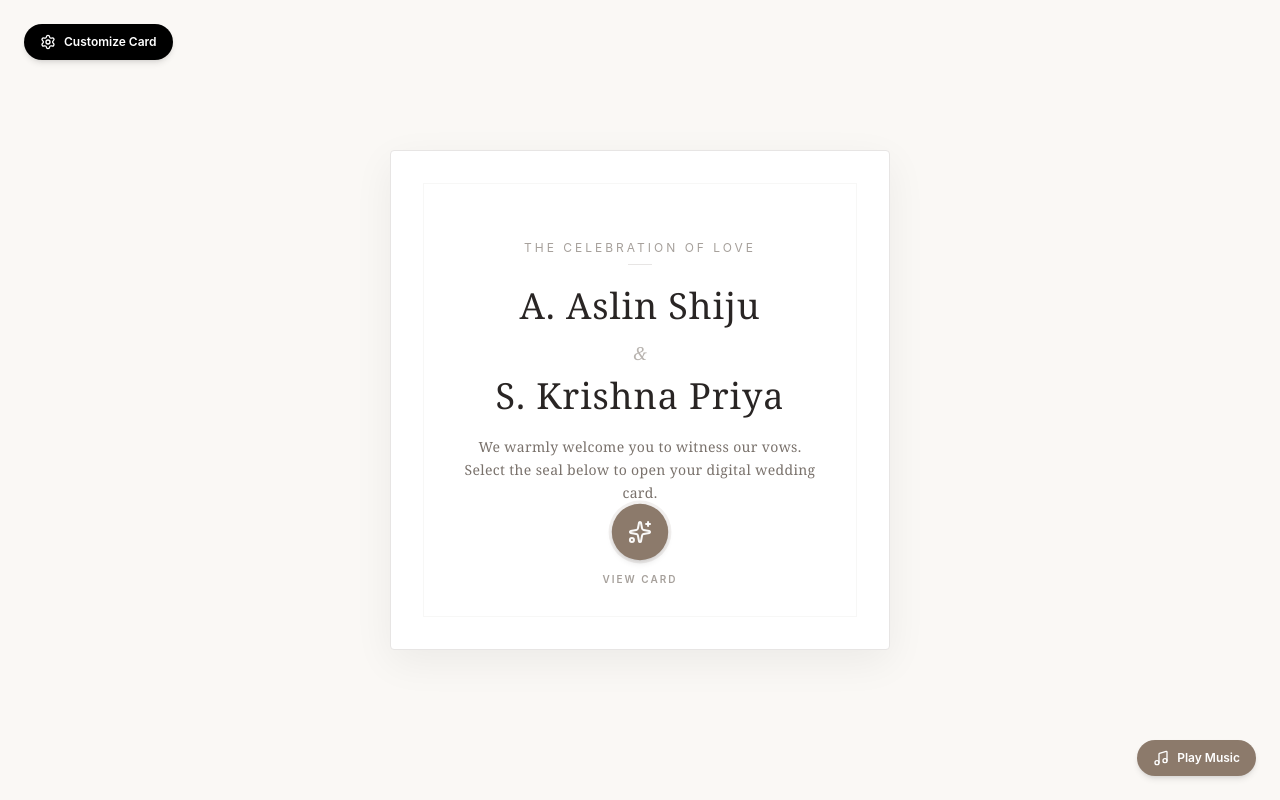
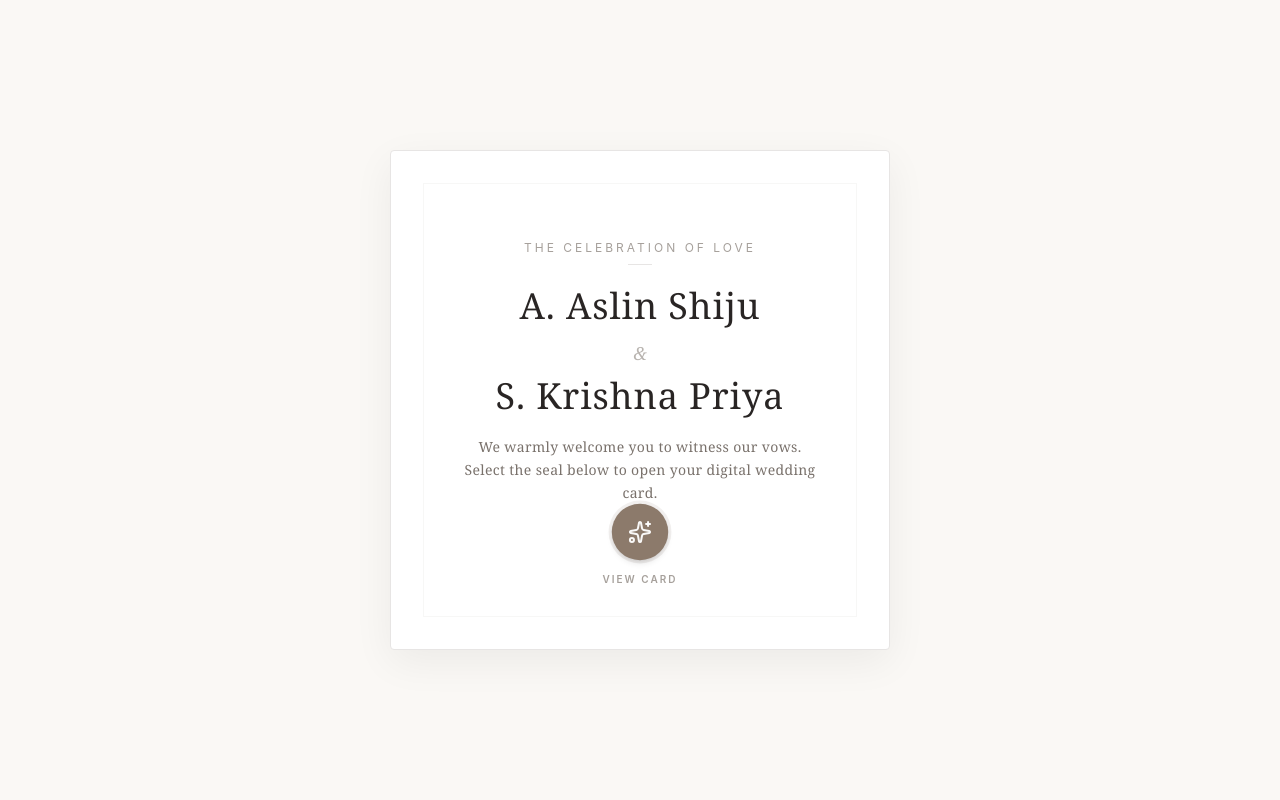
Before and after one commit to abishm60-coder/love-cards, a React (Vite) app: page / in a window 1280 px wide. Built offline with nearby package versions, Linux system fonts and the light colour scheme; a web font is replaced by a local one.

Commit message:
Replace arch image, customize typography, and remove control buttons

```diff
--- a/src/App.tsx
+++ b/src/App.tsx
@@ -16,7 +16,7 @@ import groomImg from './assets/groom.jpg';
 import gallery1 from './assets/gallery1.jpg';
 import gallery2 from './assets/gallery2.jpg';
 import gallery3 from './assets/gallery3.jpg';
-import archImg from './assets/arch.png';
+import archImg from './assets/arch.jpg';
 
 function App() {
   const [config, setConfig] = useState<WeddingConfig>(DEFAULT_CONFIG);
@@ -335,7 +335,7 @@ function App() {
             </h2>
             <div className="w-12 h-px bg-stone-300 mx-auto my-2" />
             <p className="font-serif text-stone-600 text-sm md:text-base leading-relaxed italic max-w-lg mx-auto">
-              "We met on a rainy Tuesday afternoon at a quaint bookstore in Paris. Both reaching for the last copy of a classic travel novel, our eyes met, and we spent the next four hours talking over warm cups of espresso. That single, beautiful moment turned into years of shared adventures, quiet mornings, and a deep, everlasting love. Now, we are ready to begin our greatest chapter yet."
+              "A simple meeting became a lifelong promise. Together, we've shared laughter, dreams, and countless beautiful memories. Today, we begin our greatest adventure—our forever. ❤️"
             </p>
           </section>
 
@@ -410,7 +410,7 @@ function App() {
                   <img src={gallery2} alt="Paris kiss" className="w-full h-full object-cover" />
                 </div>
                 <span className="text-[10px] font-serif italic text-stone-450 mt-3 text-center block">
-                  The magical moment in Paris
+                  Every Love Story Begins Here
                 </span>
               </div>
 
@@ -420,7 +420,7 @@ function App() {
                   <img src={gallery3} alt="Garden hold" className="w-full h-full object-cover" />
                 </div>
                 <span className="text-[10px] font-serif italic text-stone-450 mt-3 text-center block">
-                  Quiet mornings in our home garden
+                  Together, Forever & Always
                 </span>
               </div>
             </div>
@@ -449,33 +449,11 @@ function App() {
               Thank you for being a part of our beautiful journey.
             </p>
 
-            {/* Contact details */}
-            <div className="flex flex-col sm:flex-row justify-center items-center gap-4 pt-2 text-stone-500 text-xs font-sans">
-              <span className="flex items-center gap-1.5">
-                <Phone className="w-3.5 h-3.5" />
-                <span>+1 (555) 019-2834</span>
-              </span>
-              <span className="hidden sm:inline text-stone-300">|</span>
-              <span className="flex items-center gap-1.5">
-                <Mail className="w-3.5 h-3.5" />
-                <span>celebration@alexander-evelyn.com</span>
-              </span>
-            </div>
           </section>
 
-          {/* Footer details */}
-          <footer className="text-center pb-12 opacity-65 text-[10px] uppercase tracking-[0.2em] font-sans text-stone-400">
-            WEDDING STATIONERY CARD &bull; EDITORIAL COLLECTION &bull; {new Date().getFullYear()}
-          </footer>
 
-          {/* Floating Configurator Toggle Button */}
-          <button
-            onClick={() => setIsConfigOpen(true)}
-            className={`fixed bottom-6 right-6 z-30 p-3 rounded-full flex items-center justify-center transition-transform hover:scale-110 active:scale-95 ${classes.btnFloat}`}
-            aria-label="Open wedding parameters panel"
-          >
-            <Settings className="w-6 h-6 animate-spin-slow" />
-          </button>
+
+
 
           {/* Side Drawer Configurator Component */}
           <LiveConfigurator
--- a/src/components/OpeningEnvelope.tsx
+++ b/src/components/OpeningEnvelope.tsx
@@ -35,14 +35,7 @@ export const OpeningEnvelope: React.FC<OpeningEnvelopeProps> = ({
 
   return (
     <div className="fixed inset-0 z-50 flex items-center justify-center p-4 bg-[#faf8f5] overflow-hidden">
-      {/* Top Left: Customize Card button */}
-      <button
-        onClick={onOpenConfig}
-        className="absolute top-6 left-6 z-50 flex items-center gap-2 bg-black text-white hover:bg-stone-850 px-4 py-2.5 rounded-full text-xs font-semibold shadow-md active:scale-95 transition-all"
-      >
-        <Settings className="w-4 h-4" />
-        <span>Customize Card</span>
-      </button>
+
 
       {/* Main invitation Card Container */}
       <motion.div
@@ -136,14 +129,7 @@ export const OpeningEnvelope: React.FC<OpeningEnvelopeProps> = ({
         </div>
       </motion.div>
 
-      {/* Bottom Right: Play Music Button (Mock/Interactive overlay indicator) */}
-      <button
-        onClick={onOpen}
-        className="absolute bottom-6 right-6 z-50 flex items-center gap-2 bg-[#8c7a6b] text-white hover:bg-[#7a6a5d] px-4 py-2.5 rounded-full text-xs font-semibold shadow-md active:scale-95 transition-all"
-      >
-        <Music className="w-4 h-4" />
-        <span>Play Music</span>
-      </button>
+
     </div>
   );
 };
```
Also changed, not shown: src/assets/arch.jpg (added), src/assets/arch.png (deleted).
